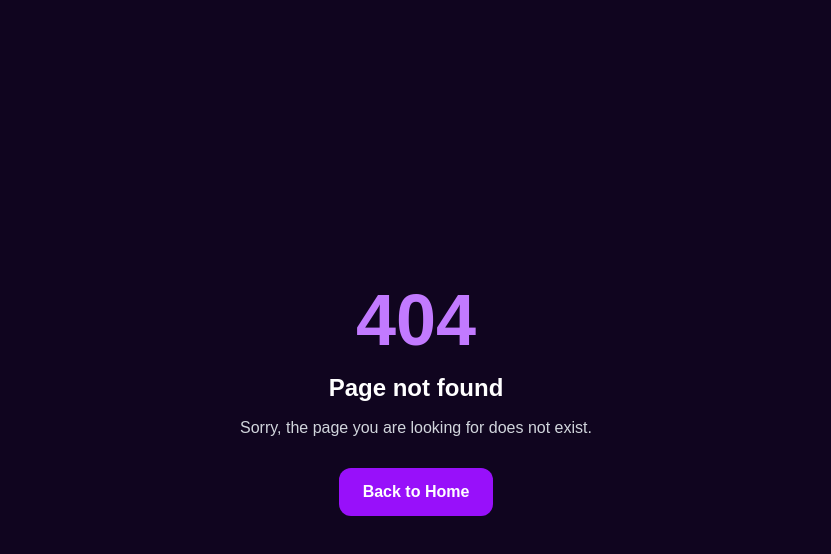
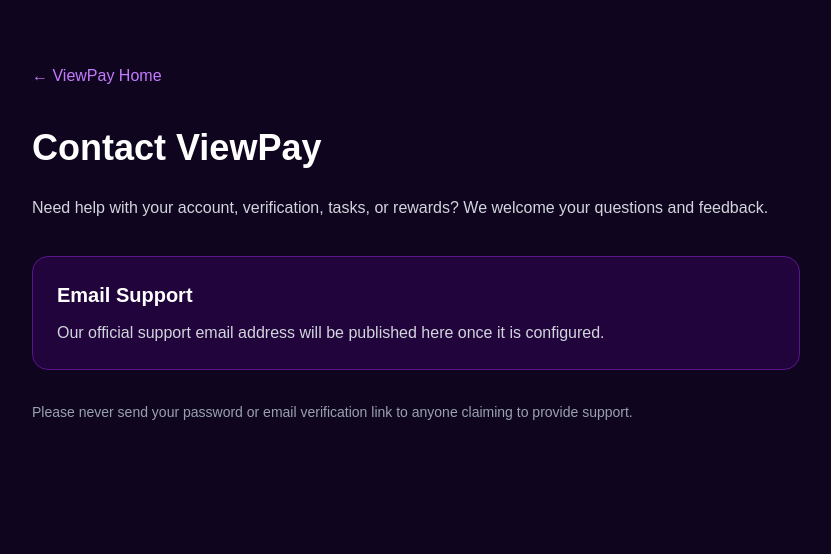
Before and after one commit to mwendaemmanuel212-lang/VIEW-PAY, a Next.js app: page /contact in a window 1280 px wide. Before the commit this address had no page. Shown: the top 554 px of the page, without its empty margins (224-1055 px from the left). Built offline with nearby package versions, Linux system fonts and the light colour scheme.

Commit message:
Create ContactPage component for user support
This file contains the ContactPage component with a support message.

```diff
--- /dev/null
+++ b/src/app/contact/page.tsx
@@ -0,0 +1,30 @@
+
+import Link from "next/link";
+
+export default function ContactPage() {
+  return (
+    <main className="min-h-screen bg-[#10051f] px-6 py-16 text-white">
+      <div className="mx-auto max-w-3xl">
+        <Link href="/" className="text-purple-400">← ViewPay Home</Link>
+        <h1 className="mt-10 text-4xl font-bold">Contact ViewPay</h1>
+        <p className="mt-6 leading-8 text-gray-300">
+          Need help with your account, verification, tasks, or rewards?
+          We welcome your questions and feedback.
+        </p>
+
+        <div className="mt-8 rounded-2xl border border-purple-900 bg-purple-950/40 p-6">
+          <h2 className="text-xl font-semibold">Email Support</h2>
+          <p className="mt-3 text-gray-300">
+            Our official support email address will be published here
+            once it is configured.
+          </p>
+        </div>
+
+        <p className="mt-8 text-sm text-gray-400">
+          Please never send your password or email verification link
+          to anyone claiming to provide support.
+        </p>
+      </div>
+    </main>
+  );
+}
```
